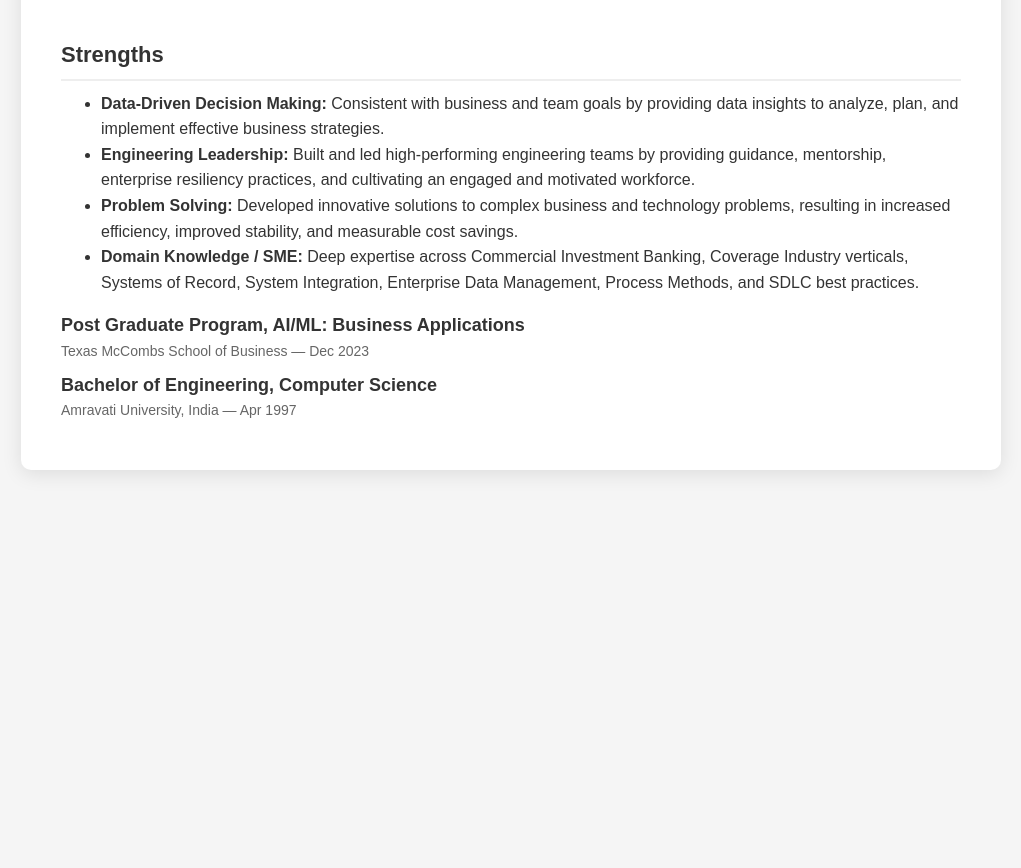
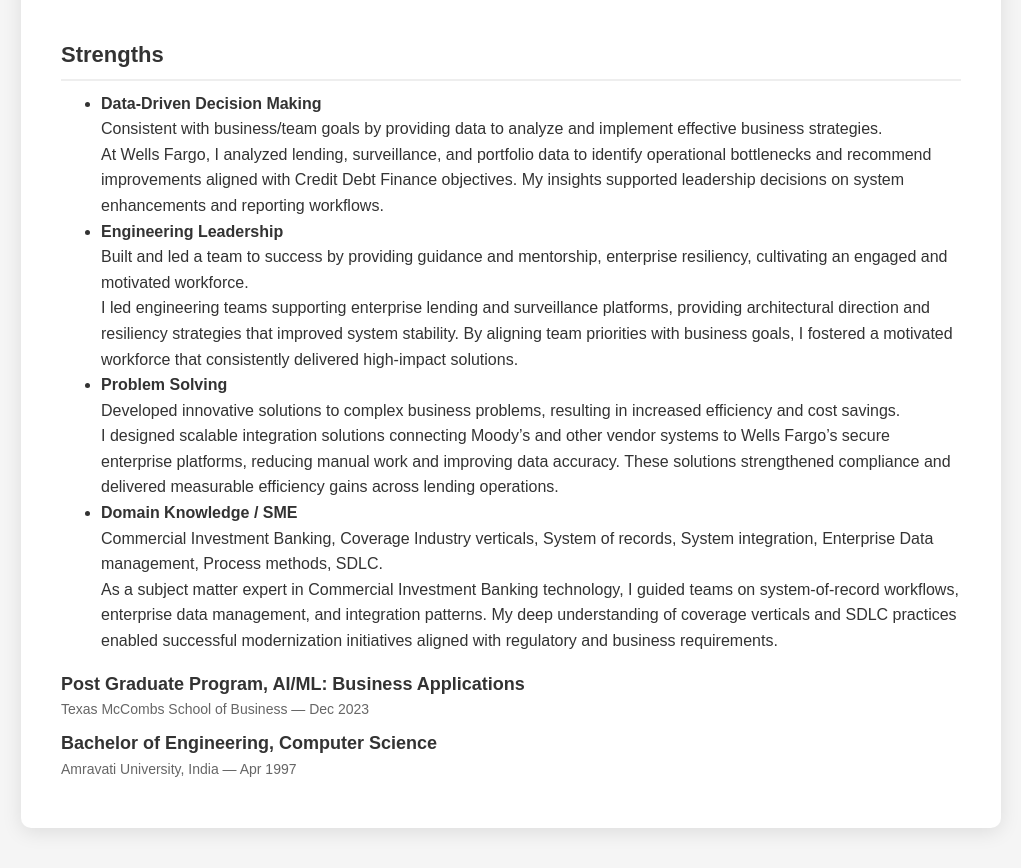
Before and after one commit to vchigu1/vchigu1.github.io, a plain HTML site: page index.html in a window 1280 px wide. Shown: the part 1505-2373 px from the top of the page, without its empty margins (129-1150 px from the left). Before the commit the page ends 2015 px from the top, so only its background shows below. Drawn offline with Linux system fonts and the light colour scheme.

Commit message:
Revise strengths section in index.html
Updated strengths section with detailed descriptions and examples.

```diff
--- a/index.html
+++ b/index.html
@@ -126,17 +126,36 @@
 
     <h2>Strengths</h2>
 
-    <div class="section">
-      <ul>
-        <li><strong>Data-Driven Decision Making:</strong> Consistent with business and team goals by providing data insights to analyze, plan, and implement effective business strategies.</li>
+<div class="section">
+  <ul>
 
-        <li><strong>Engineering Leadership:</strong> Built and led high-performing engineering teams by providing guidance, mentorship, enterprise resiliency practices, and cultivating an engaged and motivated workforce.</li>
+    <li>
+      <strong>Data-Driven Decision Making</strong><br>
+      Consistent with business/team goals by providing data to analyze and implement effective business strategies.<br>
+      At Wells Fargo, I analyzed lending, surveillance, and portfolio data to identify operational bottlenecks and recommend improvements aligned with Credit Debt Finance objectives. My insights supported leadership decisions on system enhancements and reporting workflows.
+    </li>
 
-        <li><strong>Problem Solving:</strong> Developed innovative solutions to complex business and technology problems, resulting in increased efficiency, improved stability, and measurable cost savings.</li>
+    <li>
+      <strong>Engineering Leadership</strong><br>
+      Built and led a team to success by providing guidance and mentorship, enterprise resiliency, cultivating an engaged and motivated workforce.<br>
+      I led engineering teams supporting enterprise lending and surveillance platforms, providing architectural direction and resiliency strategies that improved system stability. By aligning team priorities with business goals, I fostered a motivated workforce that consistently delivered high‑impact solutions.
+    </li>
 
-        <li><strong>Domain Knowledge / SME:</strong> Deep expertise across Commercial Investment Banking, Coverage Industry verticals, Systems of Record, System Integration, Enterprise Data Management, Process Methods, and SDLC best practices.</li>
-      </ul>
-    </div>
+    <li>
+      <strong>Problem Solving</strong><br>
+      Developed innovative solutions to complex business problems, resulting in increased efficiency and cost savings.<br>
+      I designed scalable integration solutions connecting Moody’s and other vendor systems to Wells Fargo’s secure enterprise platforms, reducing manual work and improving data accuracy. These solutions strengthened compliance and delivered measurable efficiency gains across lending operations.
+    </li>
+
+    <li>
+      <strong>Domain Knowledge / SME</strong><br>
+      Commercial Investment Banking, Coverage Industry verticals, System of records, System integration, Enterprise Data management, Process methods, SDLC.<br>
+      As a subject matter expert in Commercial Investment Banking technology, I guided teams on system‑of‑record workflows, enterprise data management, and integration patterns. My deep understanding of coverage verticals and SDLC practices enabled successful modernization initiatives aligned with regulatory and business requirements.
+    </li>
+
+  </ul>
+</div>
+
 
     <div>
       <div class="role-title">Post Graduate Program, AI/ML: Business Applications</div>
```
